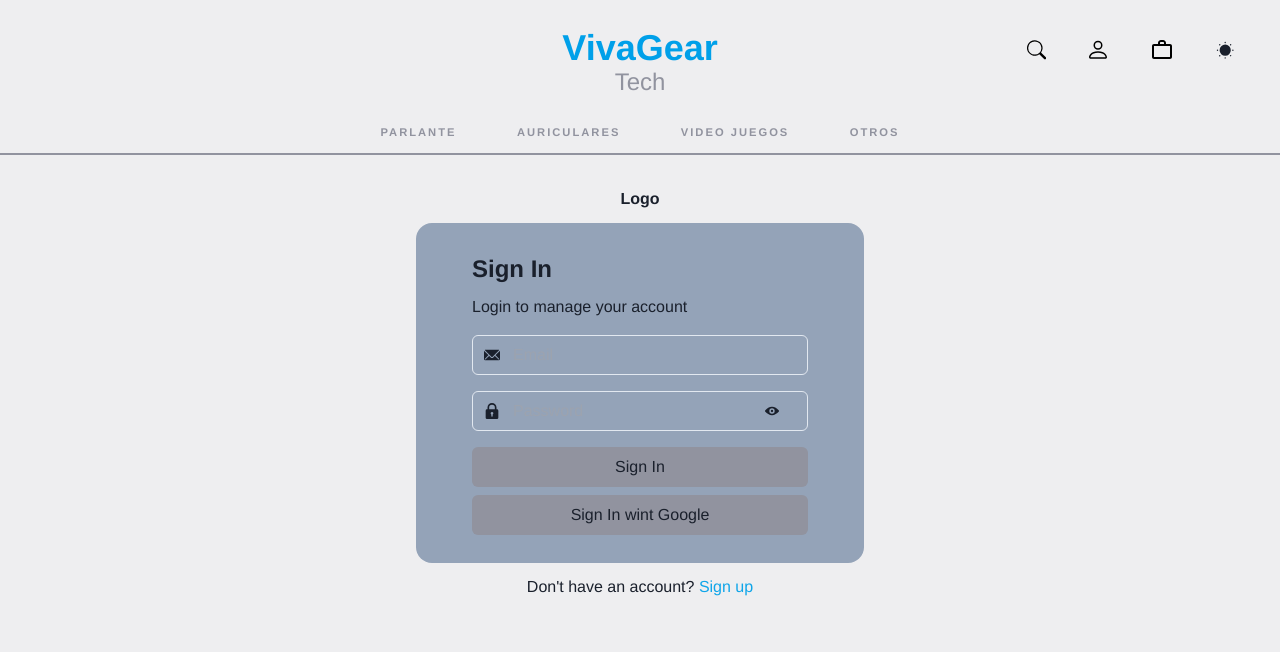
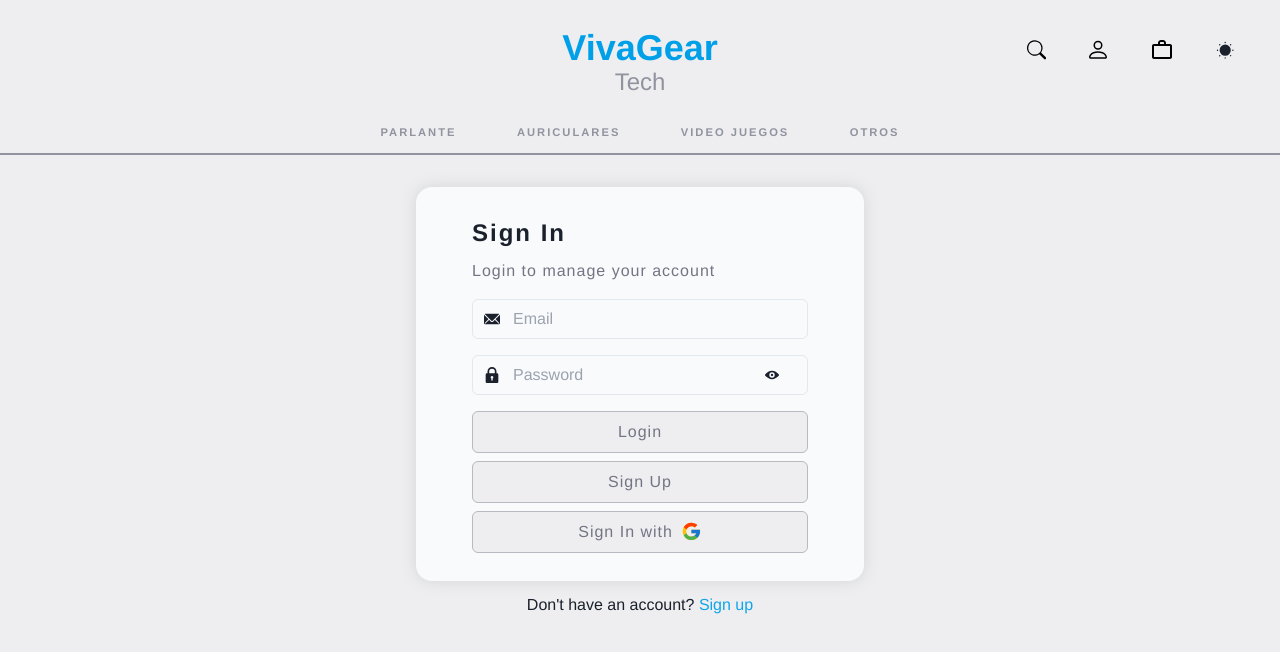
Before and after one commit to Cesar-Ignacio/E-Commerce, a React (Vite) app: page /login in a window 1280 px wide. Shown: the top 652 px of the page. Built offline with nearby package versions, Linux system fonts and the light colour scheme.

Commit message:
LoginRegiSty

```diff
--- a/src/components/Usuario/Login.jsx
+++ b/src/components/Usuario/Login.jsx
@@ -16,27 +16,22 @@
 
     return (
         <div className='container mx-auto  flex flex-col items-center justify-center  gap-3'>
-            <div>
-                <strong>Logo</strong>
-            </div>
-
-            <div className="bg-slate-400 px-14 py-7 rounded-2xl w-[80%] flex flex-col gap-4 sm:w-[50%] lg:w-[35%]">
+            <div className="bg-slate-50 drop-shadow-[0_0px_8px_rgba(0,0,0,0.10)] dark:drop-shadow-[0_0px_5px_white] px-14 py-7 rounded-2xl w-[80%] flex flex-col gap-4 sxm:w-[50%] lg:w-[35%]">
                 <div className="flex flex-col gap-2">
-                    <strong className="text-[1.5rem]">Sign In</strong>
-                    <p>Login to manage your account</p>
+                    <strong className="tracking-[2px] text-[1.5rem]">Sign In</strong>
+                    <p className="text-bunker-500 tracking-[1px]">Login to manage your account</p>
                 </div>
 
                 <form onSubmit={handleSubmit(onSubmit)} className=" flex flex-col gap-4">
-
                     <div>
                         <InputGroup>
                             <InputLeftElement pointerEvents='none'>
                                 <EmailIcon color='gray-300' />
                             </InputLeftElement>
-                            <Input type='email' placeholder='Email' {...register("mail", { required: "Email Address is required" })}
+                            <Input className="text-bunker-400" type='email' placeholder='Email' {...register("mail", { required: "Email Address is required" })}
                                 aria-invalid={errors.mail ? "true" : "false"} />
                         </InputGroup>
-                        {errors.mail && <p role="alert">{errors.mail.message}</p>}
+                        {errors.mail && <p role="alert" className="text-pink-500">{errors.mail.message}</p>}
                     </div>
                     <div>
                         <InputGroup>
@@ -52,16 +47,20 @@
                             </InputRightElement>
                         </InputGroup>
                         {errors.password?.type === "required" && (
-                            <p role="alert">El password is required</p>
+                            <p role="alert" className="text-pink-500">El password is required</p>
                         )}
                     </div>
                     <div className="flex flex-col gap-2">
-
-                        <input className="bg-bunker-400 p-2 rounded-md" type="submit" value={"Sign In"} />
-
-                        <input className="bg-bunker-400 p-2 rounded-md" type="submit" value={"Sign In wint Google"} />
+                        <button type="submit" className="border-bunker-300 tracking-[1px] text-bunker-500 bg-bunker-100 hover:bg-bunker-900 hover:text-bunker-50 border-[1px]  p-2 rounded-md transition-colors duration-300 ease-in-out">Login</button>
+                        <button type="submit" className="border-bunker-300 tracking-[1px] text-bunker-500 bg-bunker-100 hover:bg-bunker-900 hover:text-bunker-50 border-[1px]  p-2 rounded-md transition-colors duration-300 ease-in-out">Sign Up</button>
+                        <button type="submit" className="border-bunker-300 tracking-[1px] text-bunker-500 bg-bunker-100 hover:bg-bunker-900 hover:text-bunker-50 border-[1px]  p-2 rounded-md transition-colors duration-300 ease-in-out flex justify-center items-center gap-2">Sign In with
+                            <svg xmlns="http://www.w3.org/2000/svg" x="0px" y="0px" className="w-[1.3rem]" viewBox="0 0 48 48">
+                                <path fill="#FFC107" d="M43.611,20.083H42V20H24v8h11.303c-1.649,4.657-6.08,8-11.303,8c-6.627,0-12-5.373-12-12c0-6.627,5.373-12,12-12c3.059,0,5.842,1.154,7.961,3.039l5.657-5.657C34.046,6.053,29.268,4,24,4C12.955,4,4,12.955,4,24c0,11.045,8.955,20,20,20c11.045,0,20-8.955,20-20C44,22.659,43.862,21.35,43.611,20.083z"></path><path fill="#FF3D00" d="M6.306,14.691l6.571,4.819C14.655,15.108,18.961,12,24,12c3.059,0,5.842,1.154,7.961,3.039l5.657-5.657C34.046,6.053,29.268,4,24,4C16.318,4,9.656,8.337,6.306,14.691z"></path><path fill="#4CAF50" d="M24,44c5.166,0,9.86-1.977,13.409-5.192l-6.19-5.238C29.211,35.091,26.715,36,24,36c-5.202,0-9.619-3.317-11.283-7.946l-6.522,5.025C9.505,39.556,16.227,44,24,44z"></path><path fill="#1976D2" d="M43.611,20.083H42V20H24v8h11.303c-0.792,2.237-2.231,4.166-4.087,5.571c0.001-0.001,0.002-0.001,0.003-0.002l6.19,5.238C36.971,39.205,44,34,44,24C44,22.659,43.862,21.35,43.611,20.083z"></path>
+                            </svg>
+                        </button>
                     </div>
                 </form>
+
             </div>
 
             <div>
```
